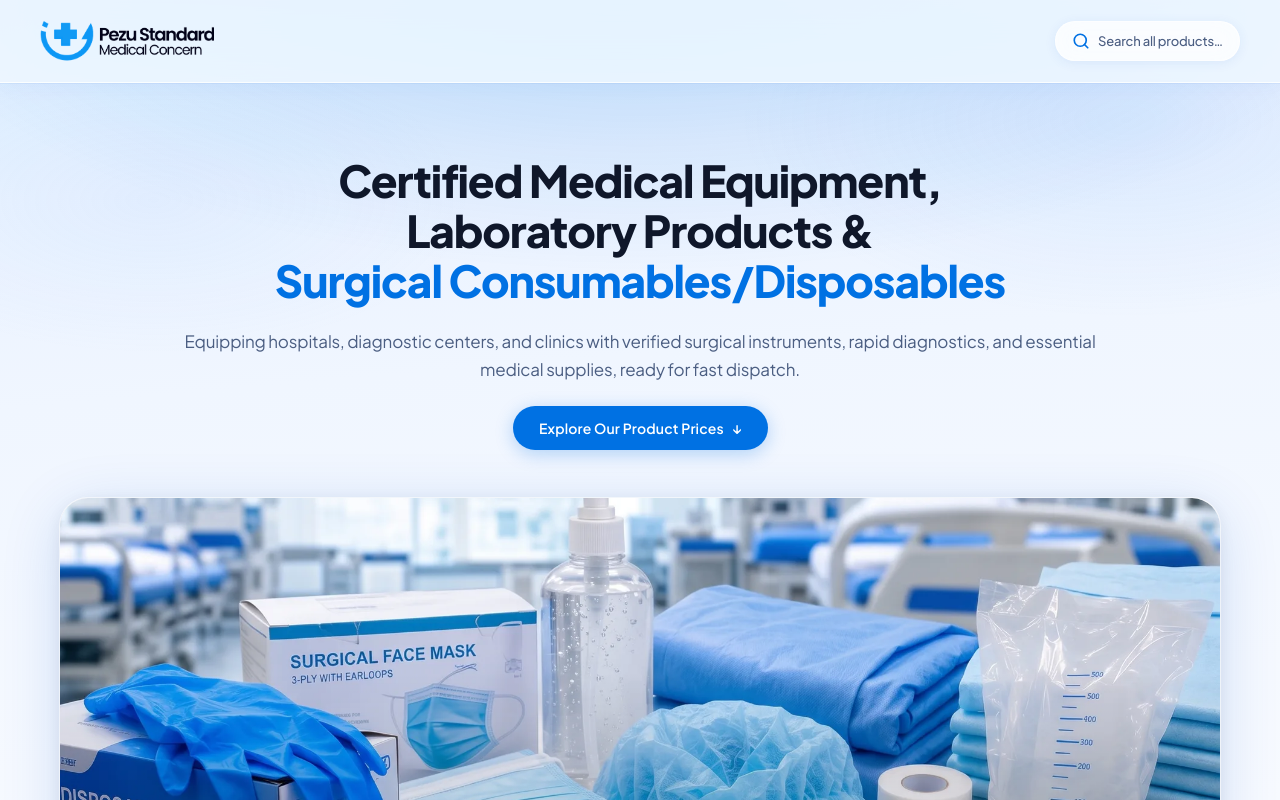
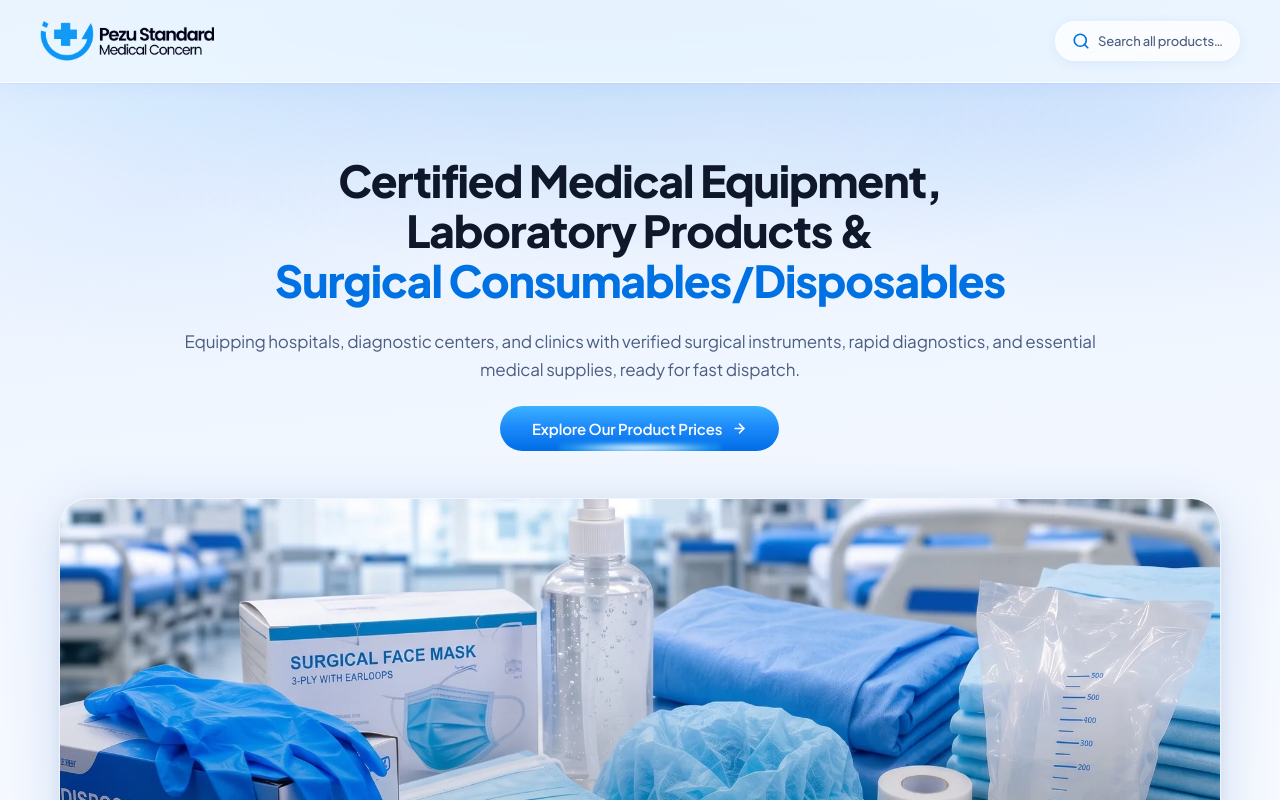
Before and after one commit to DRealDanny/Pezu-Medics, a Next.js app: page / in a window 1280 px wide. Shown: the top 800 px of the page. Built offline with nearby package versions, Linux system fonts and the light colour scheme.

Commit message:
feat: add HeroSection component and associated styles

```diff
--- a/src/components/HeroSection/HeroSection.js
+++ b/src/components/HeroSection/HeroSection.js
@@ -155,8 +155,22 @@ export default function HeroSection() {
                 onClick={handleScrollToCatalog}
                 aria-label="Explore our product prices — scroll to catalog"
               >
-                Explore Our Product Prices
-                <span className={styles.ctaArrow} aria-hidden="true">↓</span>
+                <span>Explore Our Product Prices</span>
+                <span className={styles.ctaArrow} aria-hidden="true">
+                  <svg
+                    width="15"
+                    height="15"
+                    viewBox="0 0 24 24"
+                    fill="none"
+                    stroke="currentColor"
+                    strokeWidth="2.5"
+                    strokeLinecap="round"
+                    strokeLinejoin="round"
+                  >
+                    <line x1="5" y1="12" x2="19" y2="12" />
+                    <polyline points="12 5 19 12 12 19" />
+                  </svg>
+                </span>
               </a>
             </div>
           </div>
--- a/src/components/HeroSection/HeroSection.module.css
+++ b/src/components/HeroSection/HeroSection.module.css
@@ -129,28 +129,59 @@
 }
 
 .ctaPrimary {
+  position: relative;
   display: inline-flex;
   align-items: center;
-  gap: 8px;
-  padding: 13px 26px;
-  background: var(--color-accent, #0071e3);
-  color: #fff;
-  border-radius: 100px;
-  font-size: 14px;
+  justify-content: center;
+  gap: 10px;
+  padding: 13px 32px;
+  background: linear-gradient(180deg, #3bb2fe 0%, #1e8bfb 45%, #006ce6 100%);
+  color: #ffffff;
+  border-radius: 9999px;
+  font-size: 0.9375rem;
   font-weight: 600;
-  letter-spacing: 0.01em;
-  transition: background 200ms ease, transform 160ms ease, box-shadow 200ms ease;
-  box-shadow: 0 4px 18px rgba(0, 113, 227, 0.28);
+  letter-spacing: -0.01em;
+  text-decoration: none;
+  border: none;
   cursor: pointer;
-  border: none;
   font-family: inherit;
-  text-decoration: none;
+  overflow: hidden;
+  user-select: none;
+  box-shadow: none;
+  transition: transform 180ms ease, background 180ms ease;
+}
+
+/* Bottom center inner white glow / light flare */
+.ctaPrimary::after {
+  content: "";
+  position: absolute;
+  bottom: -3px;
+  left: 50%;
+  transform: translateX(-50%);
+  width: 58%;
+  height: 12px;
+  background: radial-gradient(
+    ellipse at center,
+    rgba(255, 255, 255, 0.96) 0%,
+    rgba(186, 230, 253, 0.82) 32%,
+    rgba(56, 189, 248, 0.35) 65%,
+    transparent 100%
+  );
+  border-radius: 9999px;
+  filter: blur(2px);
+  pointer-events: none;
+  transition: opacity 180ms ease, width 180ms ease;
 }
 
 .ctaPrimary:hover {
-  background: var(--color-accent-hover, #0077ed);
   transform: translateY(-1px);
-  box-shadow: 0 8px 24px rgba(0, 113, 227, 0.38);
+  background: linear-gradient(180deg, #44b8fe 0%, #2290fc 45%, #0074f5 100%);
+  box-shadow: none;
+}
+
+.ctaPrimary:hover::after {
+  width: 66%;
+  opacity: 1;
 }
 
 .ctaPrimary:active {
@@ -158,12 +189,13 @@
 }
 
 .ctaArrow {
-  transition: transform 200ms ease;
-  display: inline-block;
+  display: inline-flex;
+  align-items: center;
+  transition: transform 180ms ease;
 }
 
 .ctaPrimary:hover .ctaArrow {
-  transform: translateY(3px);
+  transform: translateX(3px);
 }
 
 /* ── Slideshow Section ── */
```
